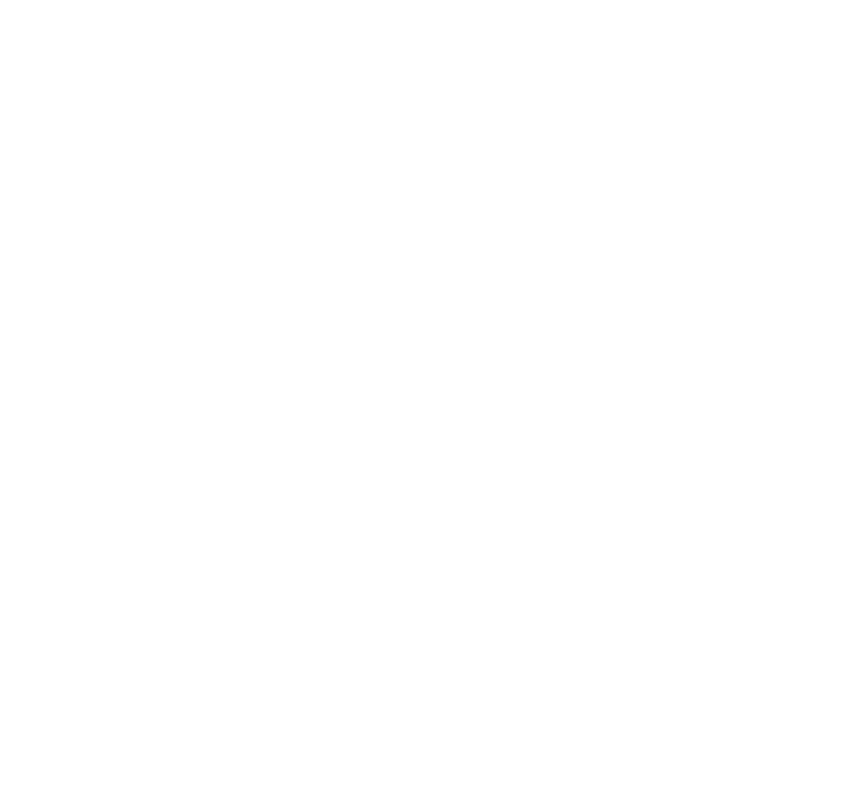
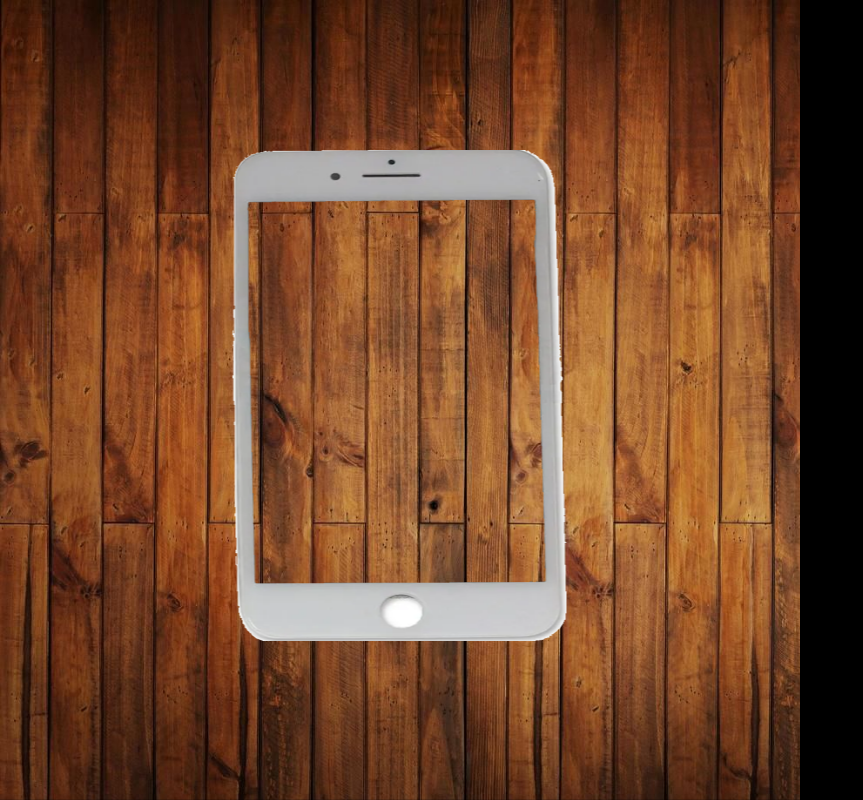
Before and after one commit to Ewnascimento2021/Redes-Sociais, a plain HTML site: page index.html in a window 1280 px wide. Shown: the whole page, without its empty margins (0-863 px from the left). Drawn offline with Linux system fonts and the light colour scheme.

Commit message:
Background Image

```diff
--- /dev/null
+++ b/estilos/style.css
@@ -0,0 +1,35 @@
+@charset "UTF-8";
+
+*{
+    margin: 0px;
+    padding: 0px;
+    font-family: Arial, Helvetica, sans-serif;
+}
+
+html, body {
+    height: 100vh;
+    width: 100vh;
+    background-color: black;
+}
+
+body {
+    background: url('../imagens/Fundo\ Madeira.jpg') no-repeat top center;
+    background-size: cover;
+    background-attachment: fixed;
+}
+
+main {
+    position: relative;
+    height: 100vh;
+}
+
+section#telefone {
+    position: absolute;
+    top: 50%;
+    left: 50%;
+    transform: translate(-50%, -50%);
+
+    height: 500px;
+    width: 335px;
+    background: url('../imagens/iphone.png');
+}
--- a/index.html
+++ b/index.html
@@ -4,9 +4,16 @@
     <meta charset="UTF-8">
     <meta name="viewport" content="width=device-width, initial-scale=1.0">
     <title>Porjetos Redes Sociais</title>
-    <link rel="stylesheet" href="style.css">
+    <link rel="stylesheet" href="estilos/style.css">
 </head>
 <body>
+    <main>
+        <section id="telefone">
 
+        </section>
+        <section id="redes-sociais">
+
+        </section>
+    </main>
 </body>
 </html>
--- a/style.css
+++ /dev/null
@@ -1 +0,0 @@
-@charset "UTF-8";
```
Also changed, not shown: imagens/Fundo Madeira.jpg (added), imagens/iphone.png (added).
